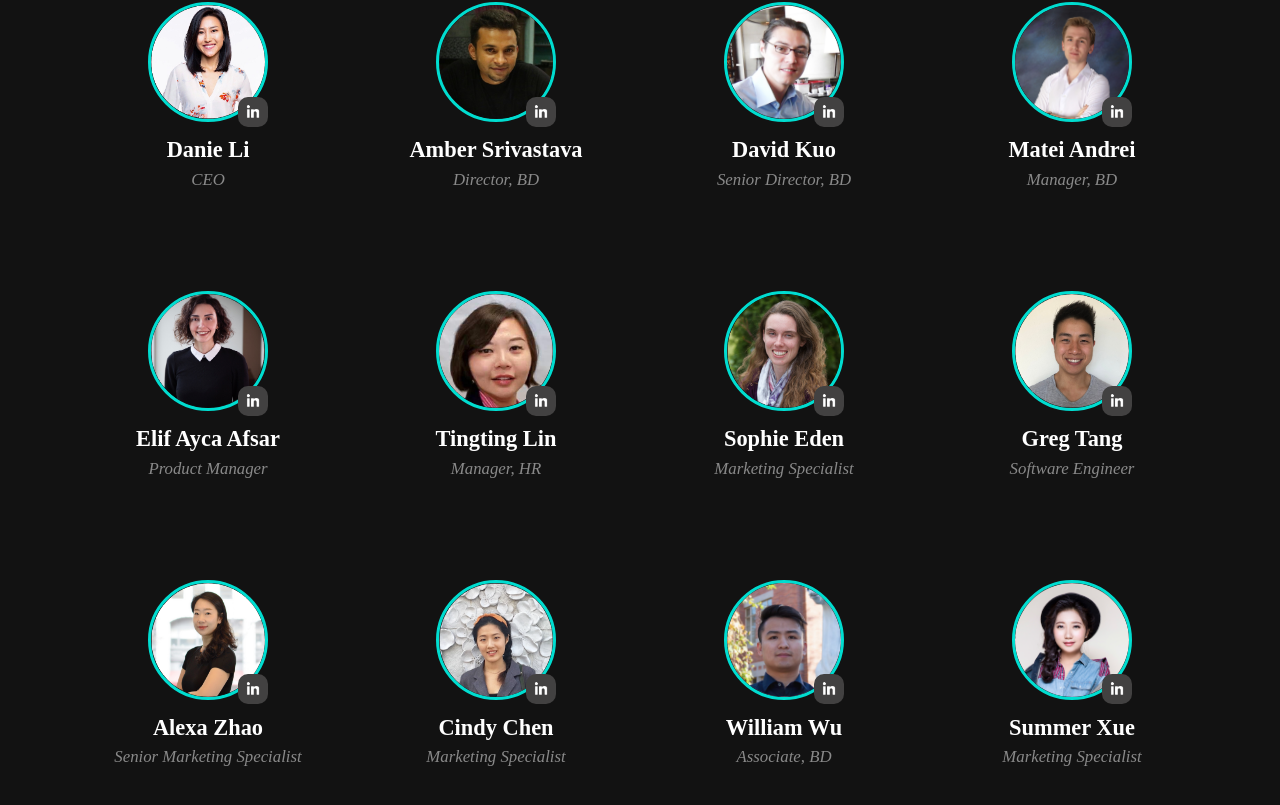
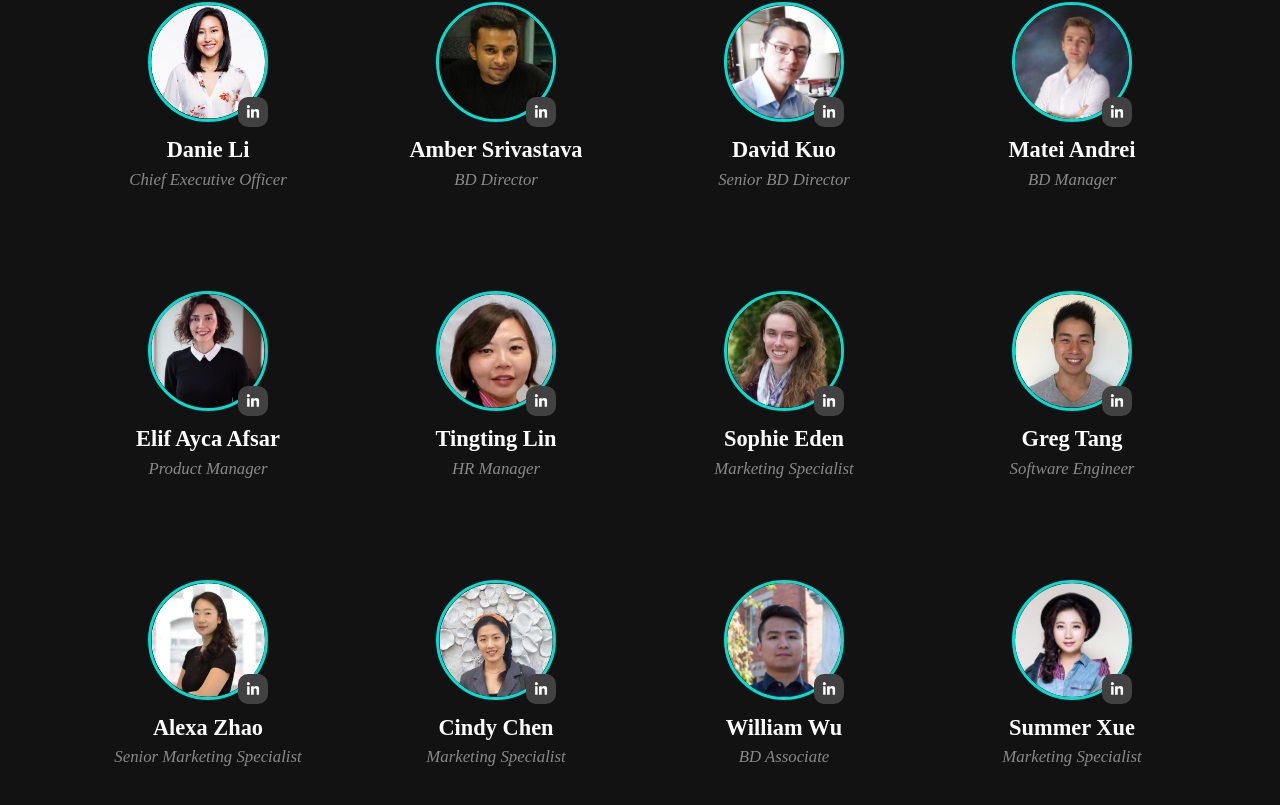
Before and after one commit to WavelyUSA/Wavely-About-Page, a React (Create React App) app in the folder about-us/: page / in a window 1280 px wide. Shown: the part 1480-2285 px from the top of the page. Built offline with nearby package versions, Linux system fonts and the light colour scheme.

Commit message:
Updated some of the titles for consistency on the about page

```diff
--- a/about-us/src/components/Banner/Banner.js
+++ b/about-us/src/components/Banner/Banner.js
@@ -4,13 +4,11 @@ import "./Banner.css";
 function Banner() {
   return (
     <div className="banner-container">
-      {/* <div className="top-i" /> */}
       <img
         src="./jumbotron-image.png"
         className="banner-img"
         alt="banner-img"
       ></img>
-      {/* <div className="bottom-i" /> */}
     </div>
   );
 }
--- a/about-us/src/components/Profiles/Profiles.js
+++ b/about-us/src/components/Profiles/Profiles.js
@@ -10,7 +10,7 @@ const imgURLs = [
     quote:
       "“Blazing new trails requires grit, resilience, and most importantly trusting yourself. When you believe in yourself, you’ll realize your greatest dreams - and inspire others to do the same.”",
     linkedinURL: "https://www.linkedin.com/in/danie-l-008a4313a/",
-    position: "CEO"
+    position: "Chief Executive Officer"
   },
   {
     path: require("../images/Profile/Amber.png"),
@@ -19,7 +19,7 @@ const imgURLs = [
     quote:
       "“Tomorrow is too late & yesterday is already over. Right now is the only right moment- so start now!“",
     linkedinURL: "https://www.linkedin.com/in/amber-srivastava-2479198/",
-    position: "Director, BD"
+    position: "BD Director"
   },
   {
     path: require("../images/Profile/Dave.png"),
@@ -28,7 +28,7 @@ const imgURLs = [
     quote:
       "“Working at Wavely is a blast because of all my great co-workers. Everyday we are working together to solve problems market pain points, advance our product, and increase our market share. Our office space in San Mateo is open and full of natural light, standing desks, and we are very pet-friendly.”",
     linkedinURL: "https://www.linkedin.com/in/david-kuo-81117351/",
-    position: "Senior Director, BD"
+    position: "Senior BD Director"
   },
   {
     path: require("../images/Profile/Matei.png"),
@@ -37,7 +37,7 @@ const imgURLs = [
     quote:
       "”You can do not just twice as much but 200 times as much when you have great teammates.”",
     linkedinURL: "https://www.linkedin.com/in/matei-andrei/",
-    position: "Manager, BD"
+    position: "BD Manager"
   },
   {
     path: require("../images/Profile/Elif.png"),
@@ -55,7 +55,7 @@ const imgURLs = [
     quote:
       "”If you are doing what you like, you will see yourself being passionate, energetic, and curious about your surroundings. You won't be able to stop thinking even when you are resting. This will motivate you to grow rapidly with the company you work for.”",
     linkedinURL: "https://www.linkedin.com/in/tingting-lin-19737130/",
-    position: "Manager, HR"
+    position: "HR Manager"
   },
   {
     path: require("../images/Profile/Sophie.png"),
@@ -105,7 +105,7 @@ const imgURLs = [
     quote:
       "“Stay Hungry. Stay Foolish. Push yourself. Stay eager to learn, take risks, and keep trying to do what others say can’t be done.“",
     linkedinURL: "https://www.linkedin.com/in/jingwei940704/",
-    position: "Associate, BD"
+    position: "BD Associate"
   },
   {
     path: require("../images/Profile/Summer.png"),
```
